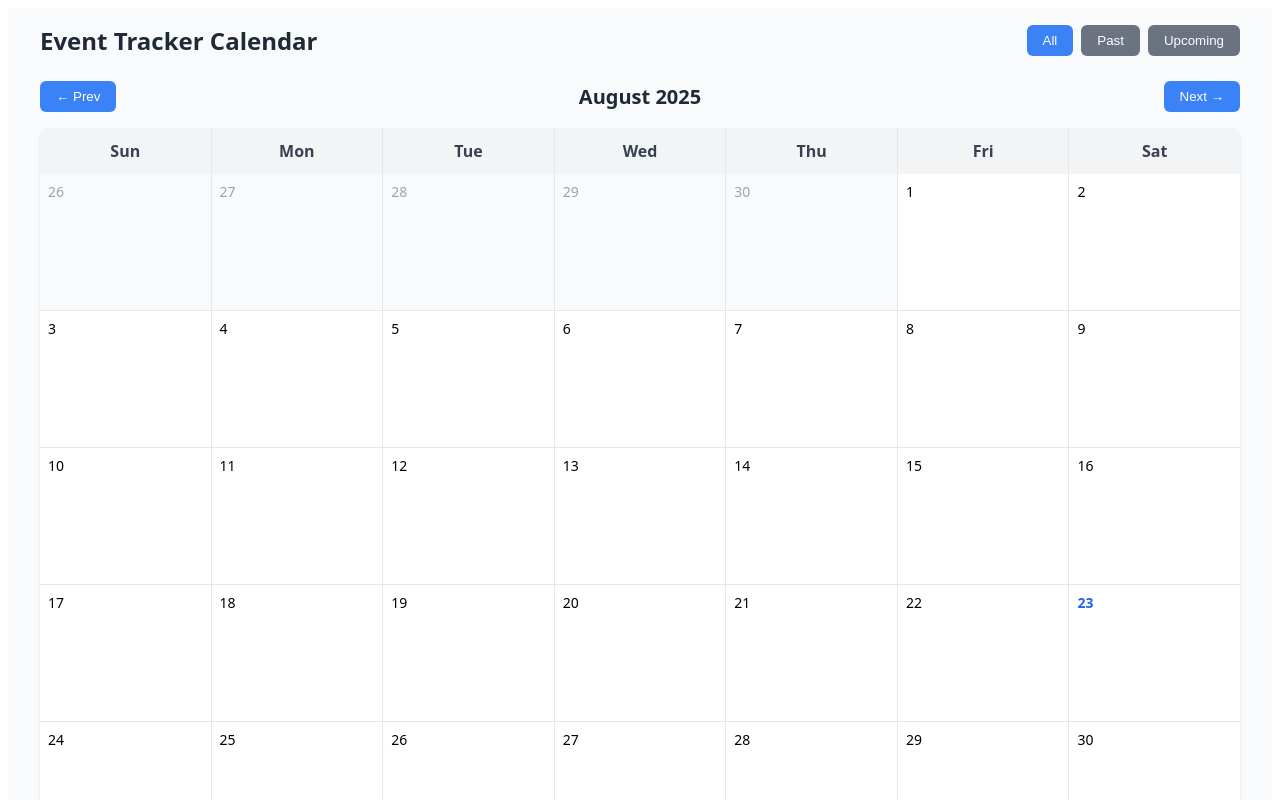
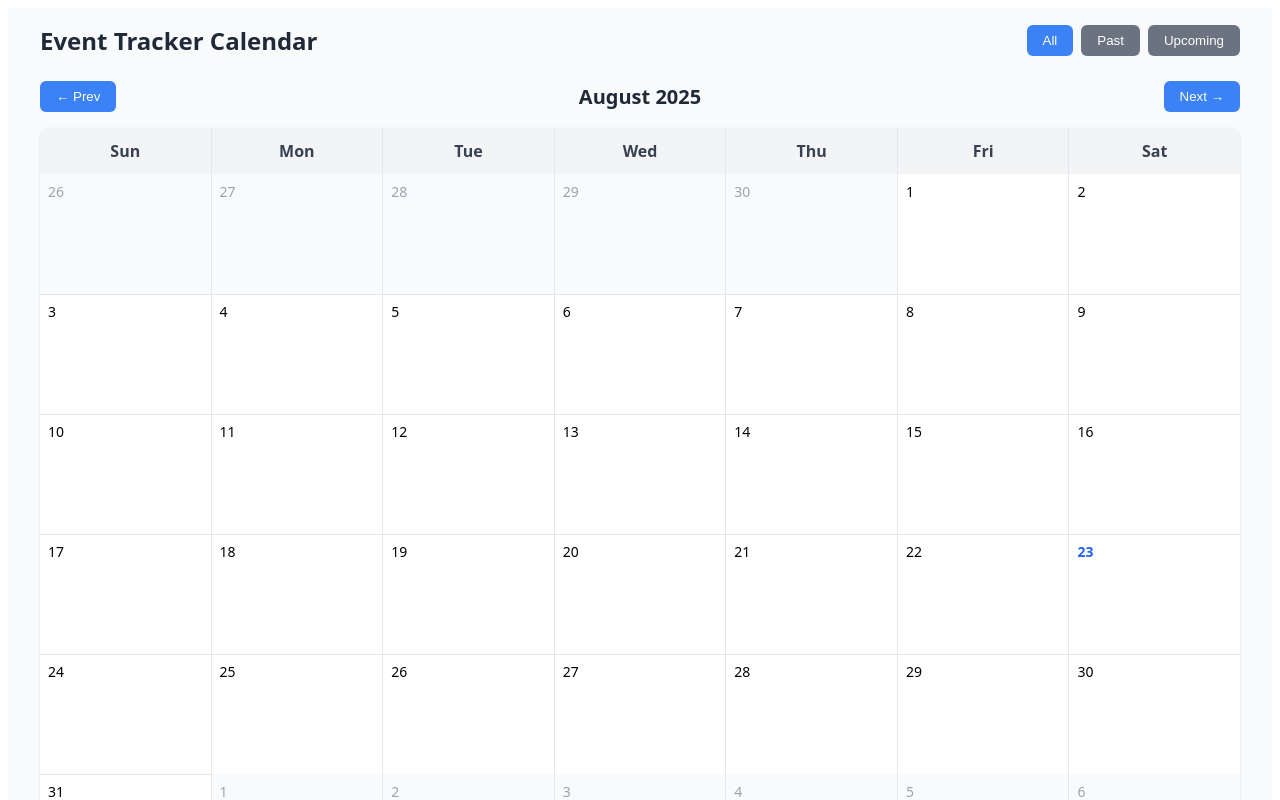
Before and after one commit to acciojob/event-tracker-shahids444, a React app: page / in a window 1280 px wide. Shown: the top 800 px of the page. Built offline with nearby package versions, Linux system fonts and the light colour scheme.

Commit message:
Update App.js

```diff
--- a/src/components/App.js
+++ b/src/components/App.js
@@ -75,8 +75,9 @@ const EventTrackerCalendar = () => {
       });
     }
 
-    // Next month's leading days
-    const remainingDays = 42 - days.length; // 6 rows × 7 days
+    // Next month's leading days - ensure we always have exactly 42 days (6 weeks)
+    const totalDaysNeeded = 42;
+    const remainingDays = totalDaysNeeded - days.length;
     for (let day = 1; day <= remainingDays; day++) {
       days.push({
         day,
@@ -85,7 +86,8 @@ const EventTrackerCalendar = () => {
       });
     }
 
-    return days;
+    // Ensure we always return exactly 42 days
+    return days.slice(0, 42);
   };
 
   const formatDate = (date) => {
@@ -227,9 +229,9 @@ const EventTrackerCalendar = () => {
 
   const days = getDaysInMonth(currentDate);
 
-  // Split days into weeks (rows)
+  // Always split into exactly 6 weeks (42 days total)
   const weeks = [];
-  for (let i = 0; i < days.length; i += 7) {
+  for (let i = 0; i < 42; i += 7) {
     weeks.push(days.slice(i, i + 7));
   }
 
@@ -340,11 +342,52 @@ const EventTrackerCalendar = () => {
     .rbc-month-row {
       display: flex;
       min-height: 120px;
-      border-bottom: 1px solid #e5e7eb;
     }
 
-    .rbc-month-row:last-child {
-      border-bottom: none;
+    .rbc-row-bg {
+      position: absolute;
+      width: 100%;
+      height: 100%;
+      display: flex;
+      z-index: 1;
+    }
+
+    .rbc-day-bg {
+      flex: 1;
+      border-right: 1px solid #e5e7eb;
+      border-bottom: 1px solid #e5e7eb;
+      cursor: pointer;
+      position: relative;
+      min-height: 120px;
+      display: flex;
+      align-items: flex-start;
+      justify-content: flex-start;
+    }
+
+    .rbc-day-bg:last-child {
+      border-right: none;
+    }
+
+    .rbc-day-bg:hover {
+      background-color: #f9fafb;
+    }
+
+    .rbc-day-bg.current-month {
+      cursor: pointer;
+    }
+
+    .rbc-day-bg.other-month {
+      cursor: default;
+      background-color: #f8fafc;
+    }
+
+    .rbc-row-content {
+      position: relative;
+      z-index: 2;
+      display: flex;
+      width: 100%;
+      min-height: 120px;
+      pointer-events: none;
     }
 
     .rbc-date-cell {
@@ -352,26 +395,16 @@ const EventTrackerCalendar = () => {
       padding: 8px;
       border-right: 1px solid #e5e7eb;
       position: relative;
-      cursor: pointer;
-      transition: background-color 0.2s;
-      min-height: 120px;
+      pointer-events: none;
     }
 
     .rbc-date-cell:last-child {
       border-right: none;
     }
 
-    .rbc-date-cell:hover {
-      background-color: #f9fafb;
-    }
-
-    .rbc-date-cell.clickable {
-      cursor: pointer;
-    }
-
-    .rbc-date-cell.non-current-month {
-      background-color: #f8fafc;
-      cursor: not-allowed;
+    .rbc-date-cell .date-number,
+    .rbc-date-cell .rbc-event {
+      pointer-events: auto;
     }
 
     .date-number {
@@ -629,20 +662,51 @@ const EventTrackerCalendar = () => {
 
             {/* Calendar Body */}
             <div className="rbc-month-view">
-              {weeks.map((week, weekIndex) => (
-                <div key={weekIndex} className="rbc-month-row">
-                  {week.map((dayInfo, dayIndex) => {
+              {weeks.map((week, weekIndex) => {
+                // Ensure we have exactly 7 days in each week
+                while (week.length < 7) {
+                  const lastDay = week[week.length - 1];
+                  const nextDay = new Date(lastDay.date);
+                  nextDay.setDate(nextDay.getDate() + 1);
+                  week.push({
+                    day: nextDay.getDate(),
+                    isCurrentMonth: false,
+                    date: nextDay
+                  });
+                }
+
+                return (
+                  <div key={weekIndex} className="rbc-month-row" style={{ position: 'relative' }}>
+                    {/* Background layer for clicking */}
+                    <div className="rbc-row-bg">
+                      {week.slice(0, 7).map((dayInfo, dayIndex) => (
+                        <div
+                          key={`bg-${weekIndex}-${dayIndex}`}
+                          className={`rbc-day-bg ${dayInfo.isCurrentMonth ? 'current-month' : 'other-month'}`}
+                          onClick={() => dayInfo.isCurrentMonth && handleDateClick(dayInfo.date, dayInfo)}
+                          data-date={formatDate(dayInfo.date)}
+                          data-testid={`calendar-day-${formatDate(dayInfo.date)}`}
+                          data-current-month={dayInfo.isCurrentMonth}
+                          data-week={weekIndex}
+                          data-day={dayIndex}
+                          style={{
+                            pointerEvents: dayInfo.isCurrentMonth ? 'auto' : 'none'
+                          }}
+                        />
+                      ))}
+                    </div>
+
+                    {/* Content layer */}
+                    <div className="rbc-row-content">
+                      {week.slice(0, 7).map((dayInfo, dayIndex) => {
                         const dayEvents = getEventsForDate(dayInfo.date);
                         const isToday = formatDate(dayInfo.date) === formatDate(today);
 
                         return (
                           <div
-                        key={`${weekIndex}-${dayIndex}`}
-                        className={`rbc-date-cell ${
-                          dayInfo.isCurrentMonth ? 'clickable' : 'non-current-month'
-                        }`}
-                        data-date={formatDate(dayInfo.date)}
-                        onClick={() => handleDateClick(dayInfo.date, dayInfo)}
+                            key={`content-${weekIndex}-${dayIndex}`}
+                            className="rbc-date-cell"
+                            data-testid={`calendar-content-${formatDate(dayInfo.date)}`}
                           >
                             <div
                               className={`date-number ${
@@ -666,6 +730,7 @@ const EventTrackerCalendar = () => {
                                     setSelectedEvent(event);
                                     setShowEventPopup(true);
                                   }}
+                                  data-testid={`event-${event.id}`}
                                 >
                                   {event.title}
                                 </div>
@@ -675,7 +740,9 @@ const EventTrackerCalendar = () => {
                         );
                       })}
                     </div>
-              ))}
+                  </div>
+                );
+              })}
             </div>
           </div>
 
```
Lines whose indentation alone changed are shown as unchanged.
